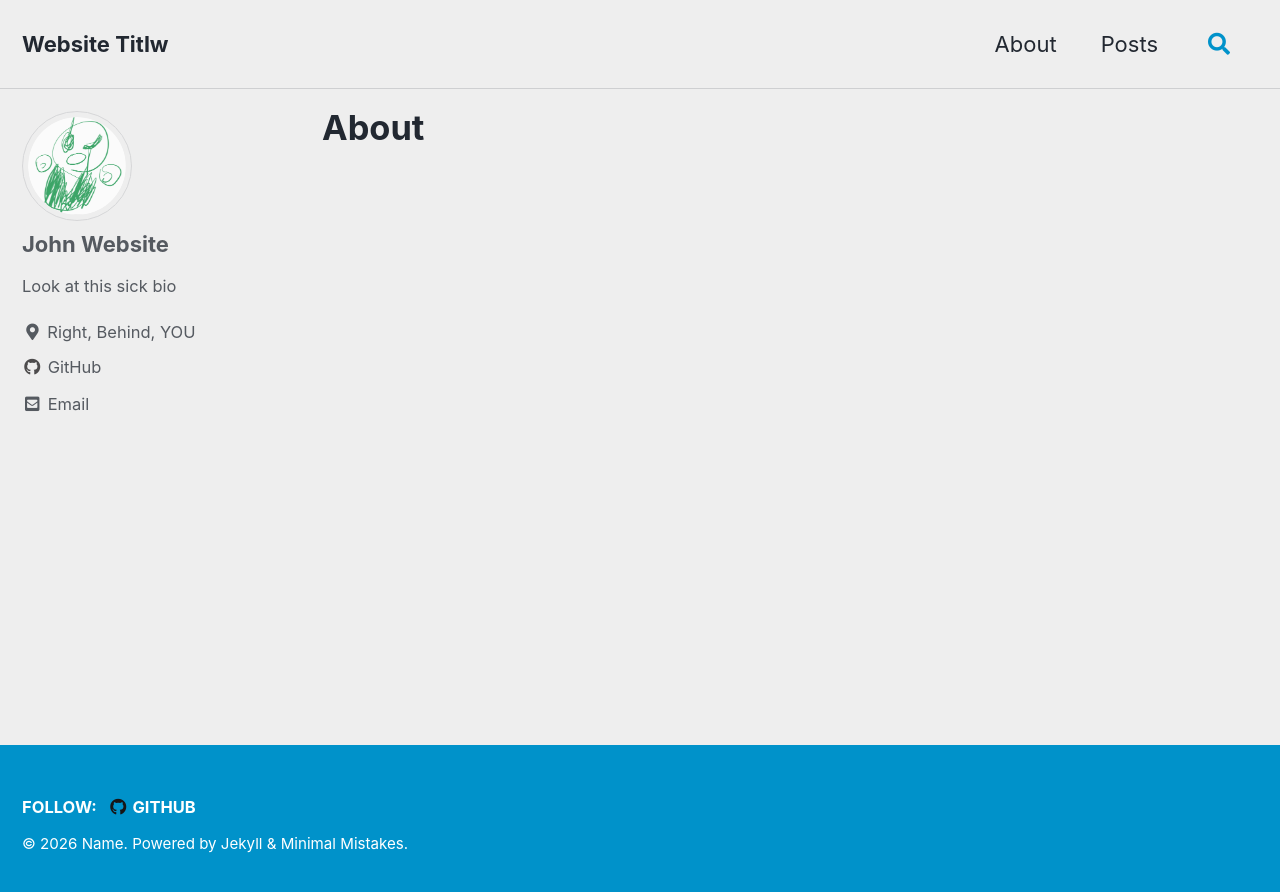
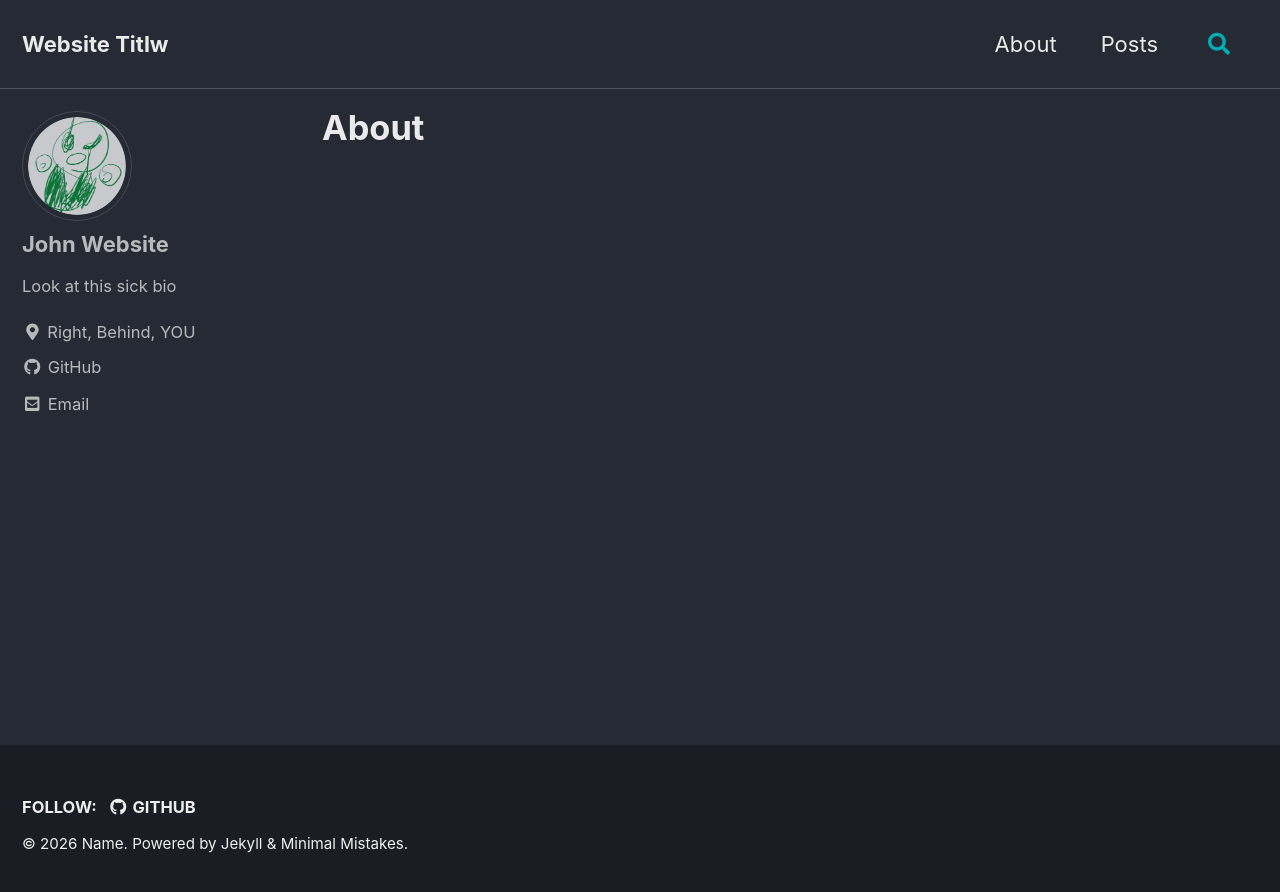
Before and after one commit to denial-gh/denial-gh.github.io, a Jekyll site: the page built from about.html, in a window 1280 px wide. Shown: the top 892 px of the page. Built offline with Jekyll 4.4.1, drawn with Linux system fonts in a browser that asks for light colours; cached includes are drawn as plain includes.

Commit message:
Update _config.yml

```diff
--- a/_config.yml
+++ b/_config.yml
@@ -12,7 +12,7 @@
 
 # theme                  : "minimal-mistakes-jekyll"
 remote_theme           : "mmistakes/minimal-mistakes"
-minimal_mistakes_skin    : "air" # "air", "aqua", "contrast", "dark", "default" "dirt", "neon", "mint", "plum", "sunrise"
+minimal_mistakes_skin    : "dark" # "air", "aqua", "contrast", "dark", "default" "dirt", "neon", "mint", "plum", "sunrise"
 
 # Site Settings
 locale                   : "en-US"
```
